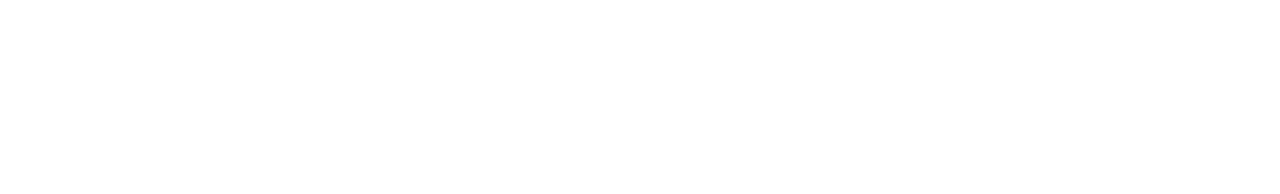
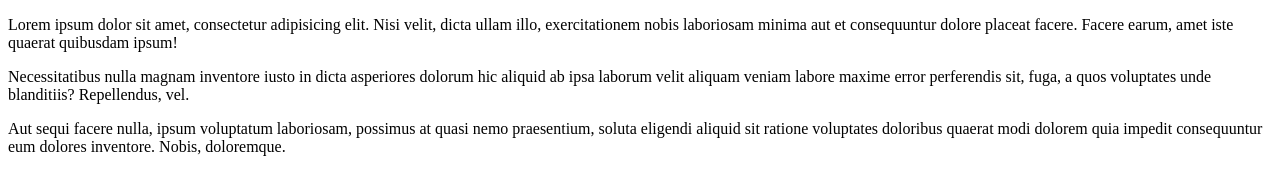
Before and after one commit to petlatkea/RedesignProjekt, a plain HTML site: page index.html in a window 1280 px wide. Drawn offline with Linux system fonts and the light colour scheme.

Commit message:
add text to afnit1

```diff
--- a/index.html
+++ b/index.html
@@ -9,7 +9,12 @@
 
 <body>
    <header><nav></nav></header>
-   <section id="afsnit1"></section>
+   <section id="afsnit1">
+       <p>Lorem ipsum dolor sit amet, consectetur adipisicing elit. Nisi velit, dicta ullam illo, exercitationem nobis laboriosam minima aut et consequuntur dolore placeat facere. Facere earum, amet iste quaerat quibusdam ipsum!</p>
+       <p>Necessitatibus nulla magnam inventore iusto in dicta asperiores dolorum hic aliquid ab ipsa laborum velit aliquam veniam labore maxime error perferendis sit, fuga, a quos voluptates unde blanditiis? Repellendus, vel.</p>
+       <p>Aut sequi facere nulla, ipsum voluptatum laboriosam, possimus at quasi nemo praesentium, soluta eligendi aliquid sit ratione voluptates doloribus quaerat modi dolorem quia impedit consequuntur eum dolores inventore. Nobis, doloremque.</p>
+
+   </section>
    <section id="afsnit2"></section>
    <section id="afsnit3"></section>
    <section id="afsnit4"></section>
```
